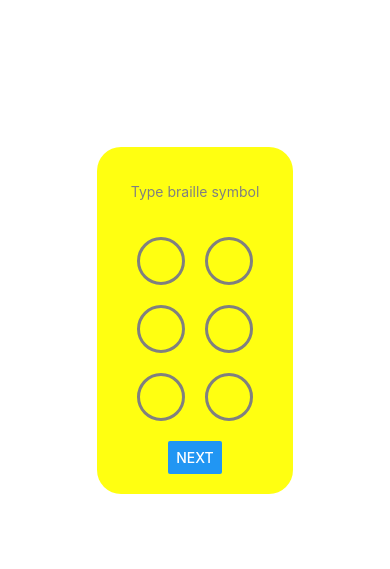
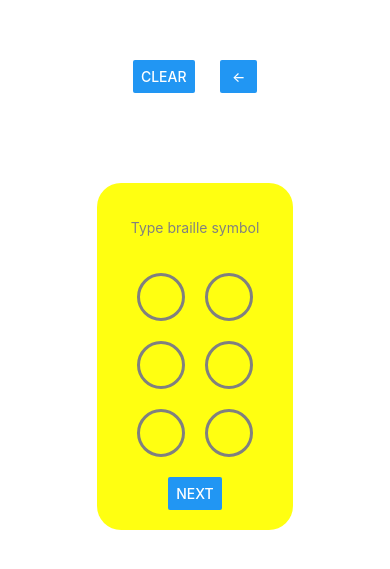
Before and after one commit to EvgeniyShelest/BrailleDecoder, a React Native app: screen / in a window 390 px wide. Shown: the part 127-696 px from the top of the page. Built offline with nearby package versions, Linux system fonts and the light colour scheme.

Commit message:
Add clear buttons

```diff
--- a/App.js
+++ b/App.js
@@ -1,5 +1,5 @@
 import React, { useState } from "react";
-import { StyleSheet, Text, TouchableOpacity, View } from 'react-native';
+import { StyleSheet, Text, Button, TouchableOpacity, View } from 'react-native';
 import BrailleInput from './components/BrailleInput.jsx';
 import { convert_from } from './utils/braille-conversion.js';
 
@@ -8,9 +8,19 @@ export default function App() {
   const grabInput = (symbol) => {
     setArray(previousState => [...previousState, symbol]);
   }
+  const resetHandler = () => {
+    setArray([]);
+  }
+  const deleteHandler = () => {
+    setArray(previousState => previousState.slice(0,-1));
+  }
 
   return (
     <View style={styles.container}>
+      <View style={styles.buttonRow}>
+        <Button title="Clear" onPress={resetHandler} />
+        <Button title=" <- " onPress={deleteHandler} />
+      </View>
       <View style={{ minHeight: 50 }}>
         <Text style={{ fontSize: 50, color: "grey" }}>
           {array.map(e => { return convert_from(e); })}
@@ -29,4 +39,10 @@ const styles = StyleSheet.create({
     justifyContent: 'center',
     padding: 20,
   },
+  buttonRow: {
+    width: 150,
+    margin: 20,
+    flexDirection: "row",
+    justifyContent: "space-around",
+  }
 });
```
